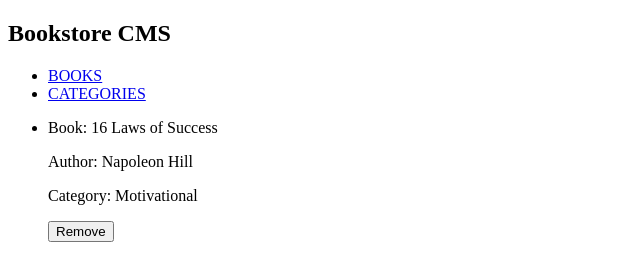
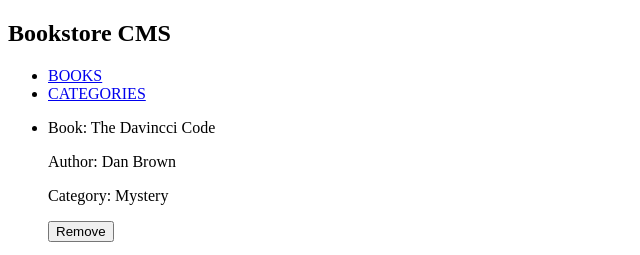
Before and after one commit to Munsa1/react-redux-bookstore, a React (Create React App) app: page / in a window 1280 px wide. Shown: the top 255 px of the page, without its empty margins (0-640 px from the left). Built offline with nearby package versions, Linux system fonts and the light colour scheme.

Commit message:
Update BokPage.js

```diff
--- a/src/components/BooksPage.js
+++ b/src/components/BooksPage.js
@@ -6,9 +6,9 @@ import Books from './Books';
 const BooksPage = () => {
   const bookList = [
     {
-      booktitle: ' 16 Laws of Success',
-      author: ' Napoleon Hill',
-      category: ' Motivational',
+      booktitle: ' The Davincci Code',
+      author: ' Dan Brown',
+      category: ' Mystery',
       id: uuidv4(),
     },
   ];
```
